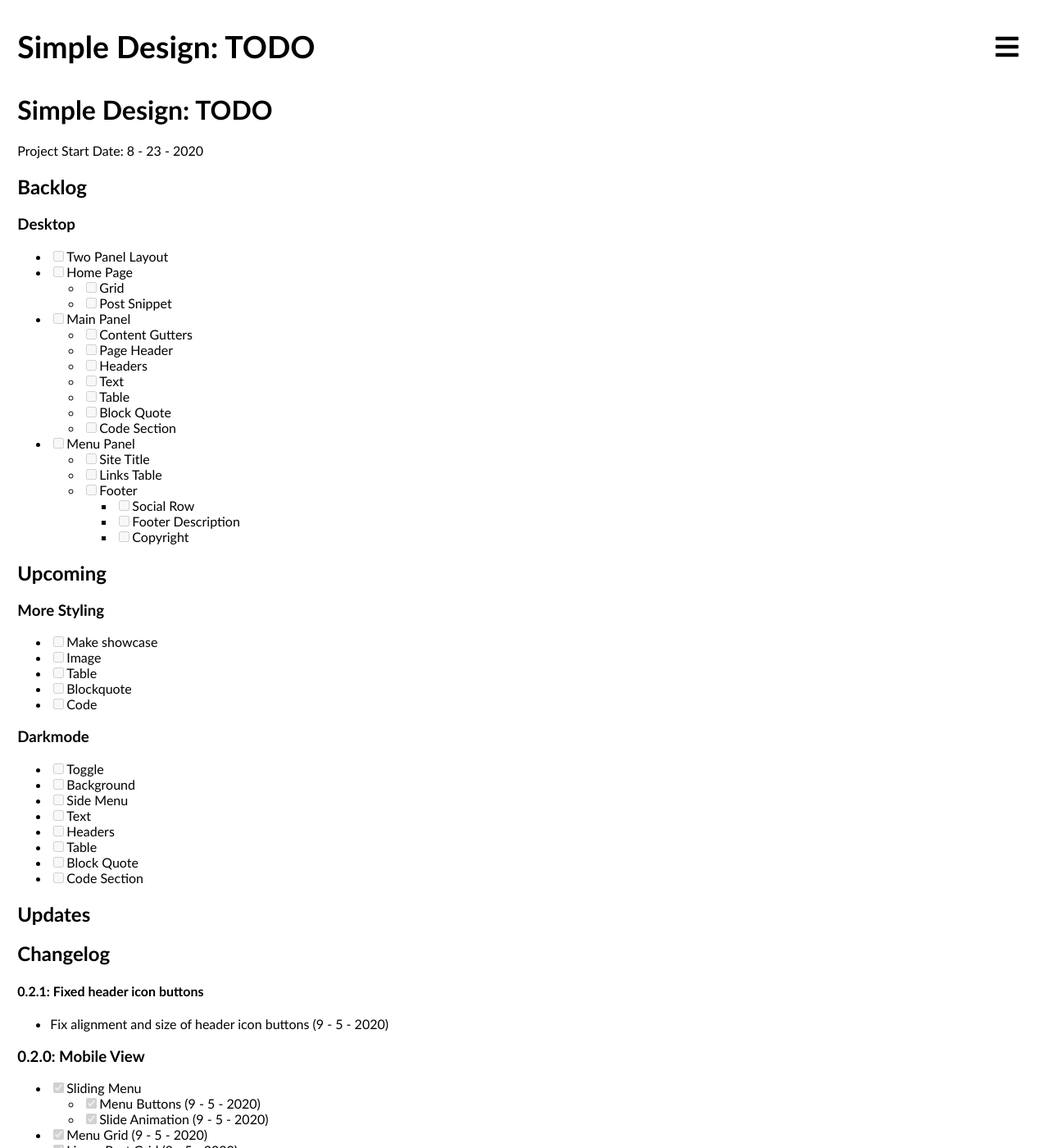
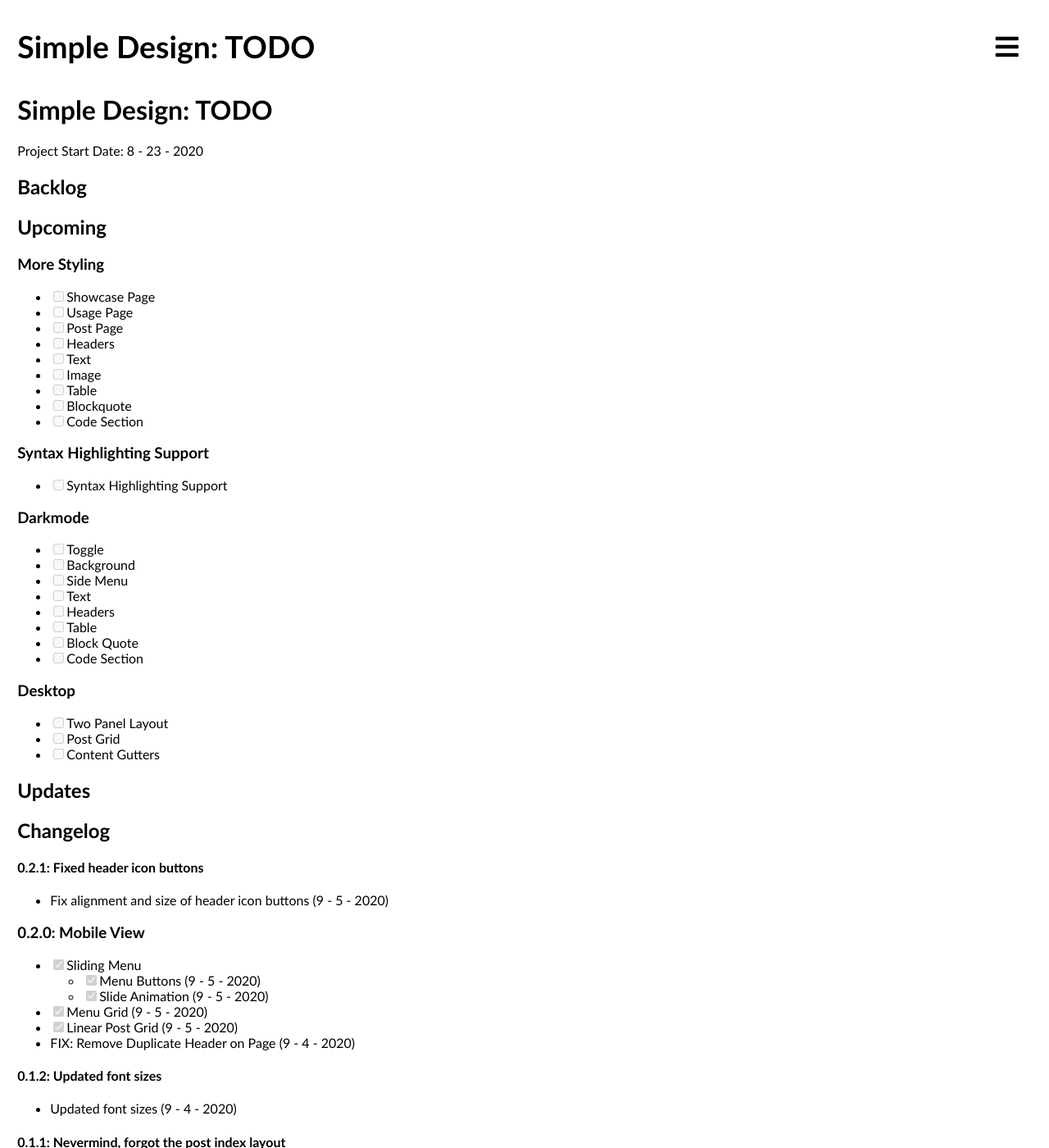
Before and after one commit to andydevs/jekyll-theme-peaceful-gates, a Jekyll site: the page built from TODO.md, in a window 1280 px wide and 1400 px high. Shown: the whole window at 82% size. Built offline with Jekyll 4.4.1, drawn with Linux system fonts in a browser that asks for light colours; our own code applies the rules of GitHub Pages for plain Markdown files.

Commit message:
Update TODO.md

```diff
--- a/TODO.md
+++ b/TODO.md
@@ -5,38 +5,24 @@ Project Start Date: 8 - 23 - 2020
 Backlog
 --------------------------------------------------------------------
 
-### Desktop
-
-- [ ] Two Panel Layout
-- [ ] Home Page
-    - [ ] Grid
-    - [ ] Post Snippet
-- [ ] Main Panel
-    - [ ] Content Gutters
-    - [ ] Page Header
-    - [ ] Headers
-    - [ ] Text
-    - [ ] Table
-    - [ ] Block Quote
-    - [ ] Code Section
-- [ ] Menu Panel
-    - [ ] Site Title
-    - [ ] Links Table
-    - [ ] Footer
-        - [ ] Social Row
-        - [ ] Footer Description
-        - [ ] Copyright
-
 Upcoming
 --------------------------------------------------------------------
 
 ### More Styling
 
-- [ ] Make showcase
+- [ ] Showcase Page
+- [ ] Usage Page
+- [ ] Post Page
+- [ ] Headers
+- [ ] Text
 - [ ] Image
 - [ ] Table
 - [ ] Blockquote
-- [ ] Code
+- [ ] Code Section
+
+### Syntax Highlighting Support
+
+- [ ] Syntax Highlighting Support
 
 ### Darkmode
 
@@ -48,6 +34,12 @@ Upcoming
 - [ ] Table
 - [ ] Block Quote
 - [ ] Code Section
+
+### Desktop
+
+- [ ] Two Panel Layout
+- [ ] Post Grid
+- [ ] Content Gutters
 
 Updates
 --------------------------------------------------------------------
```
